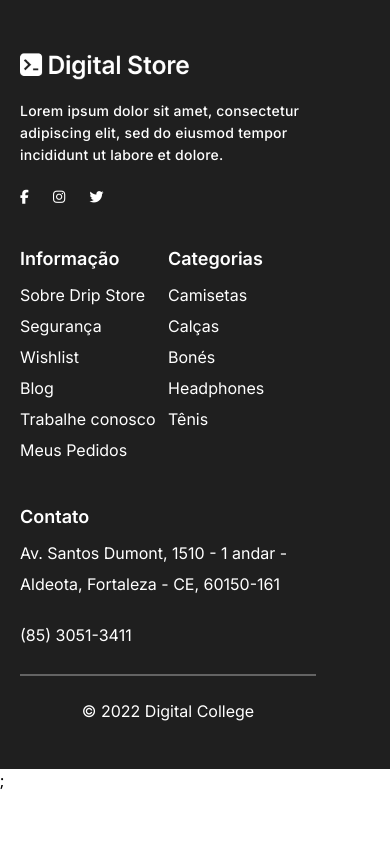
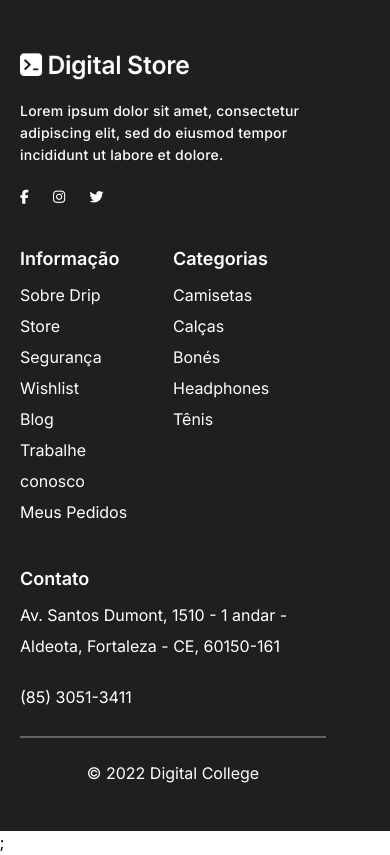
Before and after one commit to flaviare1s/dripstore-fs-06-sul, a React (Vite) app: page / in a window 390 px wide. Built offline with nearby package versions, Linux system fonts and the light colour scheme.

Commit message:
Fiz ajustes

```diff
--- a/src/components/Footer.jsx
+++ b/src/components/Footer.jsx
@@ -5,7 +5,7 @@ export function Footer() {
 
     return (
         <footer className="bg-[#1F1F1F] font-Inter text-white">
-        <div className="m-auto pl-5 md:pl-[100px] pr-[74px] md:pr-[94px] pt-[50px] pb-[46px] md:pb-[22px] grid grid-cols-2 md:grid-cols-5">
+        <div className="m-auto pl-5 md:pl-[100px] pr-[64px] md:pr-[84px] pt-[50px] pb-[46px] md:pb-[22px] grid grid-cols-2 md:grid-cols-5">
 
             {/* Coluna 1 */}
             <div className="col-span-2 font-medium text-sm md:font-normal md:text-base leading-[22px] md:leading-[26px] tracking-[.25px] pb-10">
@@ -19,7 +19,7 @@ export function Footer() {
             </div>
 
             {/* Coluna 2 */}
-            <div className="col-span-1 pb-10">
+            <div className="col-span-1 pb-10 mr-10 md:mr-0">
               <h2 className="text-lg font-semibold leading-[22px] pb-2.5">Informação</h2>
               <ul className="flex flex-col leading-[31px] md:leading-[38px]">
                 <a className="hover:opacity-50" href="#">Sobre Drip Store</a>
```
